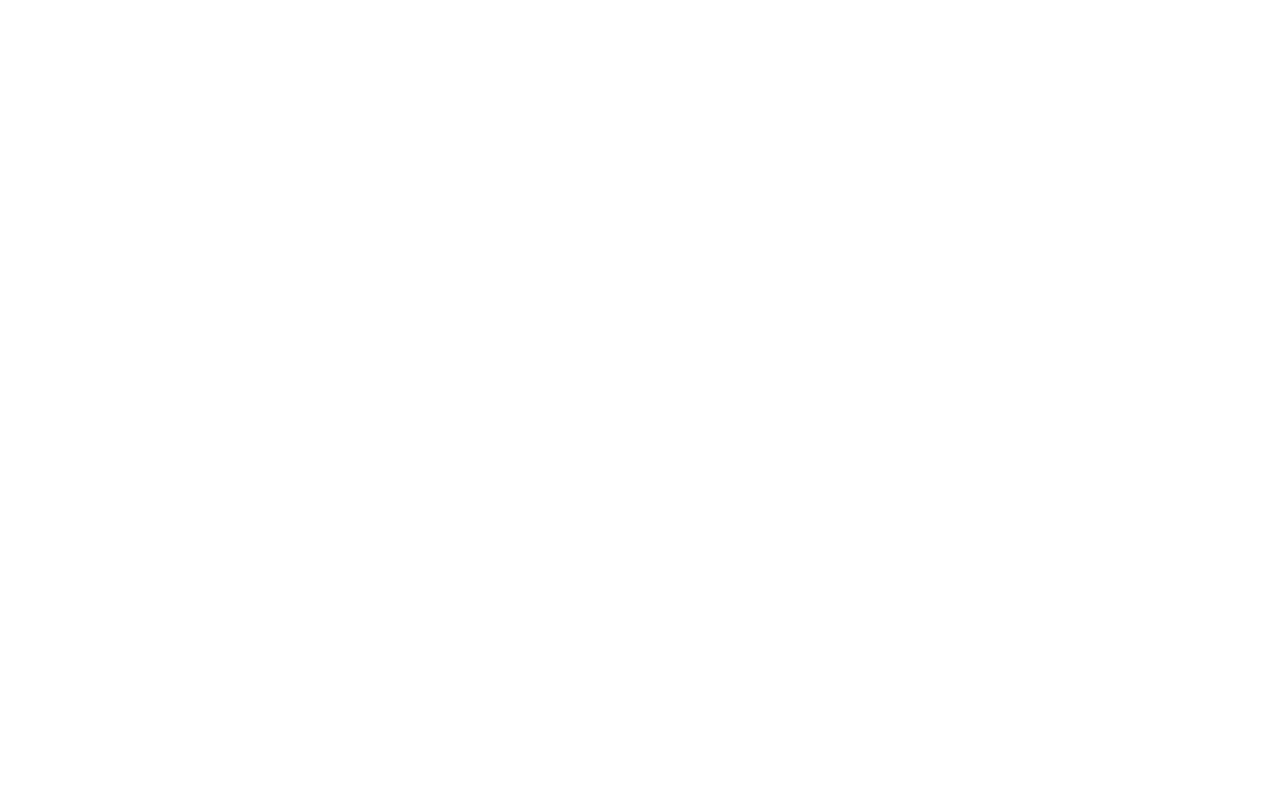
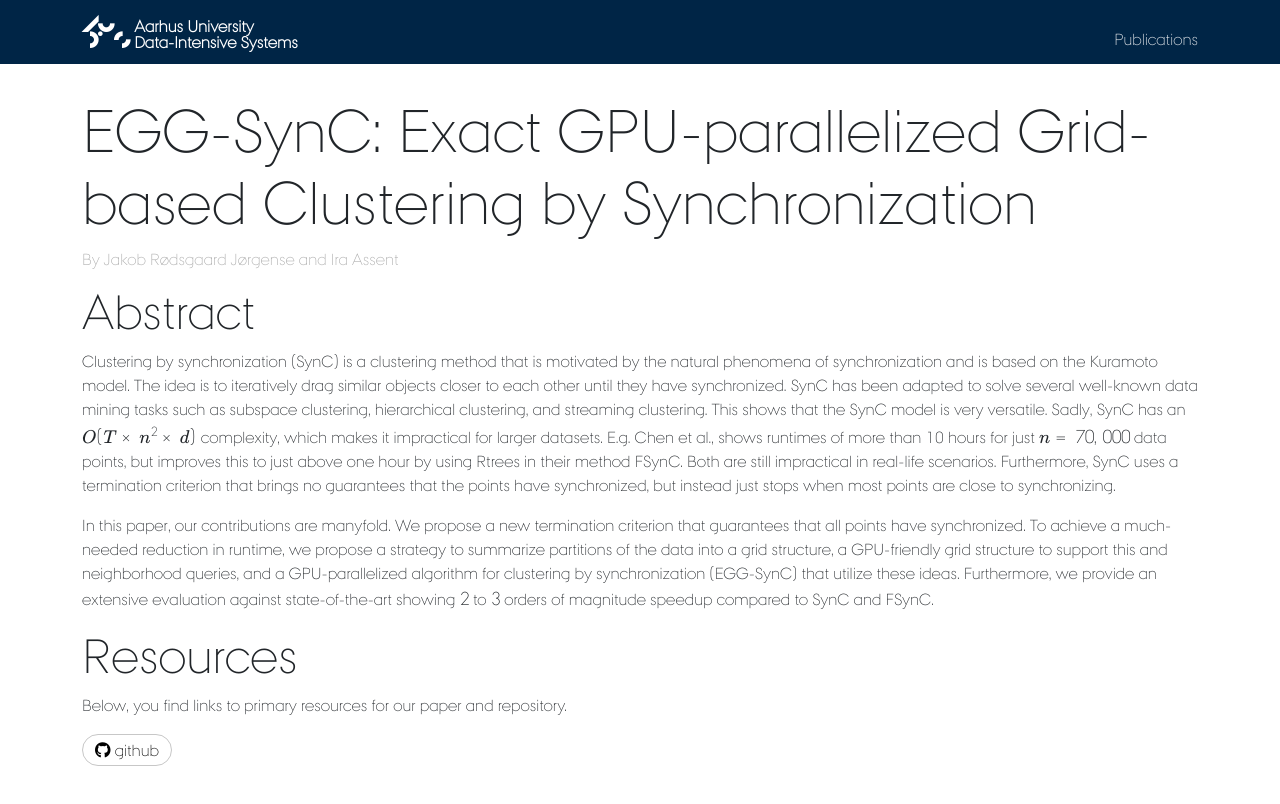
Before and after one commit to AU-DIS/AU-DIS.github.io, a plain HTML site: page publications/EGG-SynC/index.html in a window 1280 px wide. Drawn offline with nearby package versions, Linux system fonts and the light colour scheme.

Commit message:
added index for EGG-SynC

```diff
--- a/publications/EGG-SynC/index.html
+++ b/publications/EGG-SynC/index.html
@@ -2,9 +2,86 @@
 <html lang="en">
 <head>
     <meta charset="UTF-8">
-    <title>Title</title>
+    <title>GPU-FAST-PROCLUS</title>
+    <link rel="shortcut icon" href="/images/favicon.ico" type="image/x-icon">
+
+    <link href="https://fonts.googleapis.com/css2?family=Roboto&display=swap" rel="stylesheet">
+
+    <link href="https://cdn.jsdelivr.net/npm/bootstrap@5.1.3/dist/css/bootstrap.min.css" rel="stylesheet"
+          integrity="sha384-1BmE4kWBq78iYhFldvKuhfTAU6auU8tT94WrHftjDbrCEXSU1oBoqyl2QvZ6jIW3" crossorigin="anonymous">
+
+    <script src="https://polyfill.io/v3/polyfill.min.js?features=es6"></script>
+    <script id="MathJax-script" async src="https://cdn.jsdelivr.net/npm/mathjax@3/es5/tex-mml-chtml.js"></script>
+
+    <script src="https://kit.fontawesome.com/48d62da11a.js" crossorigin="anonymous"></script>
+
+    <link href="../../css/basic.css" rel="stylesheet">
+    <link href="../../css/header.css" rel="stylesheet">
+    <link href="../../css/typography.css" rel="stylesheet">
+    <link href="../../css/components.css" rel="stylesheet">
+    <link href="../../css/figures.css" rel="stylesheet">
 </head>
 <body>
-
+<header>
+    <div class="container">
+        <div class="row">
+            <div class="col">
+                <a class="home" href="../..">
+                    <div class="home-icon">
+                        <div>AU</div>
+                        <div>DIS</div>
+                    </div>
+                    <div class="home-text">
+                        <div>Aarhus University</div>
+                        <div>Data-Intensive Systems</div>
+                    </div>
+                </a>
+            </div>
+            <div class="col horizontal-right">
+                <nav>
+                    <a href="..">Publications</a>
+                </nav>
+            </div>
+        </div>
+    </div>
+</header>
+<div class="container">
+    <div class="row">
+        <div class="col">
+            <h1>EGG-SynC: Exact GPU-parallelized Grid-based Clustering by Synchronization</h1>
+            <div class="author-row">By Jakob Rødsgaard Jørgense and Ira Assent</div>
+            <h2>Abstract</h2>
+            <p>
+                Clustering by synchronization (SynC) is a clustering method that is motivated by the natural phenomena of synchronization and is based on the Kuramoto model.
+                The idea is to iteratively drag similar objects closer to each other until they have synchronized.
+                SynC has been adapted to solve several well-known data mining tasks such as subspace clustering, hierarchical clustering, and streaming clustering. This shows that the SynC model is very versatile.
+                Sadly, SynC has an \(O(T\times n^2 \times d)\) complexity, which makes it impractical for larger datasets.
+                E.g. Chen et al., shows runtimes of more than 10 hours for just \(n=70,000\) data points, but improves this to just above one hour by using Rtrees in their method FSynC. Both are still impractical in real-life scenarios.
+                Furthermore, SynC uses a termination criterion that brings no guarantees that the points have synchronized, but instead just stops when most points are close to synchronizing.
+            </p>
+            <p>
+                In this paper, our contributions are manyfold.
+                We propose a new termination criterion that guarantees that all points have synchronized.
+                To achieve a much-needed reduction in runtime, we propose a strategy to summarize partitions of the data into a grid structure, a GPU-friendly grid structure to support this and neighborhood queries, and a GPU-parallelized algorithm for clustering by synchronization (EGG-SynC) that utilize these ideas.
+                Furthermore, we provide an extensive evaluation against state-of-the-art showing \(2\) to \(3\) orders of magnitude speedup compared to SynC and FSynC.
+            </p>
+            <h2>Resources</h2>
+            <p>
+                Below, you find links to primary resources for our paper and repository.
+            </p>
+            <a class="chip" href="https://github.com/jakobrj/EGG-SynC"><i class="fa-brands fa-github"></i> github</a>
+        </div>
+    </div>
+</div>
+<footer>
+    <div class="container">
+        <div class="row">
+            <div class="col">
+            </div>
+            <div class="col">
+            </div>
+        </div>
+    </div>
+</footer>
 </body>
 </html>
```
